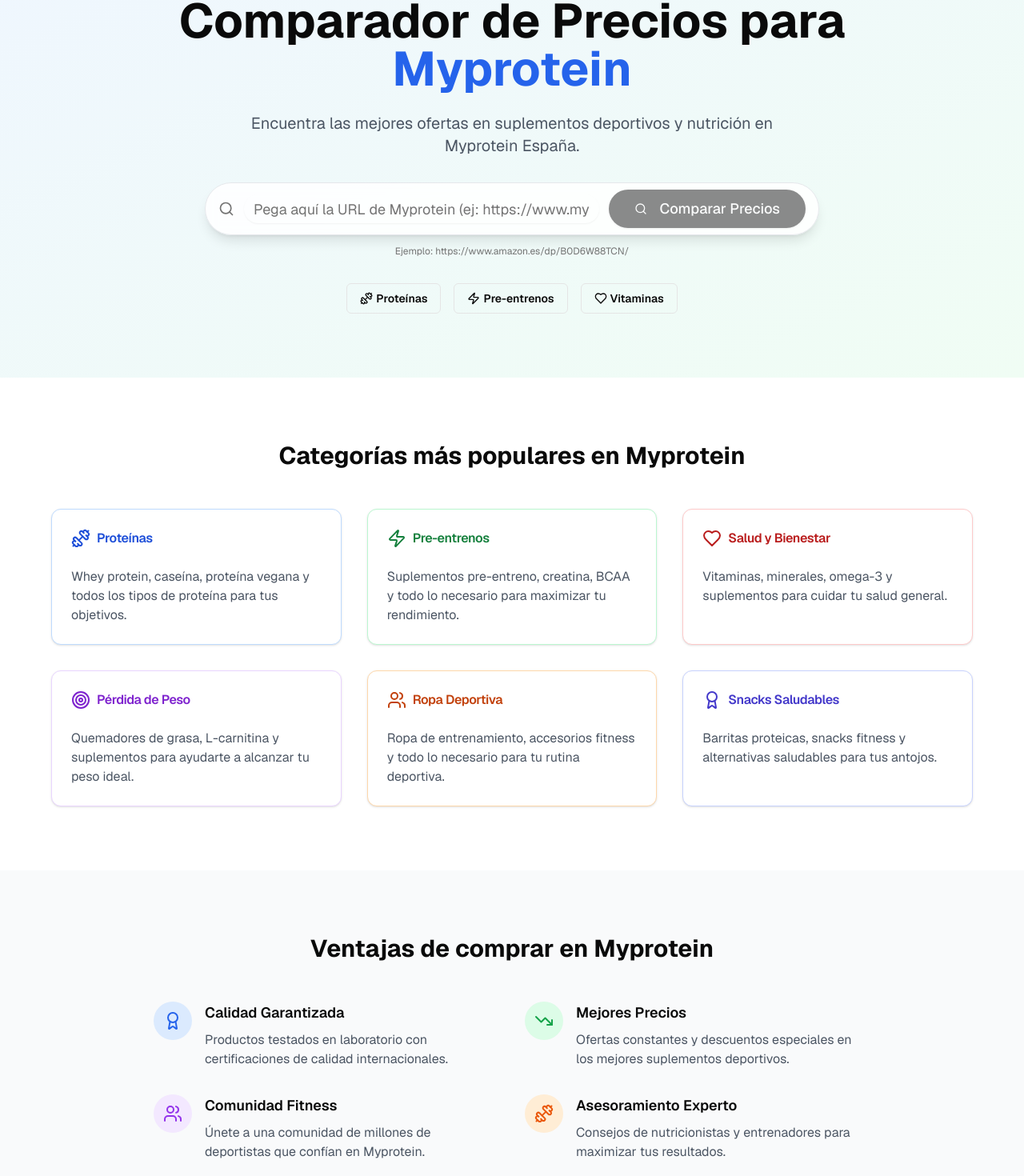
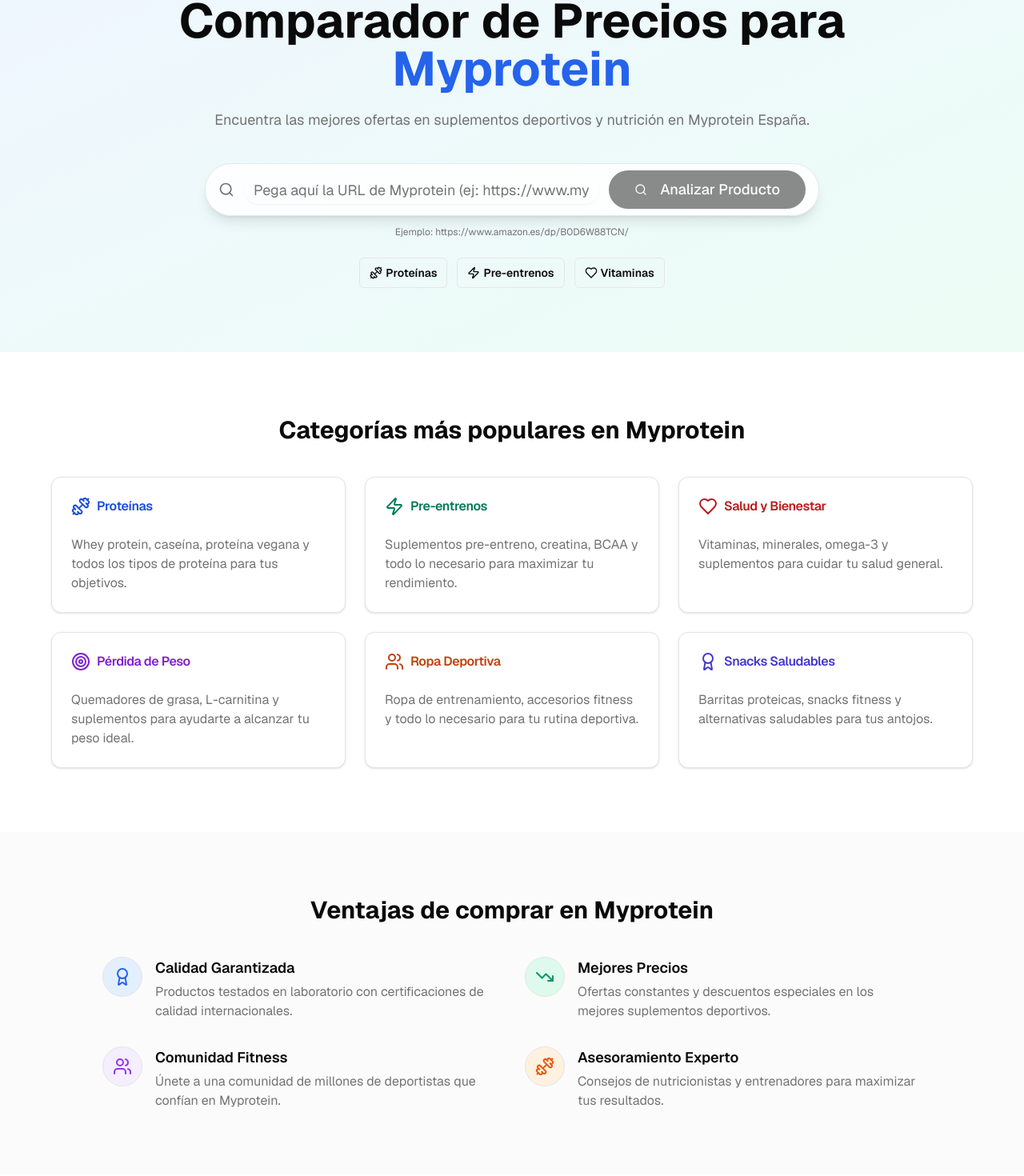
Before and after one commit to opinioneselectronicas1/comparo, a Next.js app: page /tienda/myprotein in a window 1280 px wide. Shown: the part 220-1690 px from the top of the page at 80% size. Built offline with nearby package versions, Linux system fonts and the light colour scheme.

Commit message:
Updated page.tsx

```diff
--- a/app/tienda/myprotein/page.tsx
+++ b/app/tienda/myprotein/page.tsx
@@ -1,3 +1,4 @@
+// app/myprotein/page.tsx
 import { Navbar } from "@/components/navbar";
 import { Button } from "@/components/ui/button";
 import { Badge } from "@/components/ui/badge";
@@ -11,224 +12,220 @@
   Zap,
   Award,
   Users,
-  Target
+  Target,
 } from "lucide-react";
 import Link from "next/link";
+
+export const metadata = {
+  title:
+    "Comparador de Precios Myprotein - Suplementos Deportivos | Comparaelprecio",
+  description:
+    "Especialistas en Myprotein España. Encuentra las mejores ofertas en proteínas, pre-entrenos, vitaminas y suplementos deportivos.",
+  keywords: [
+    "myprotein precios",
+    "ofertas myprotein",
+    "proteinas myprotein",
+    "suplementos deportivos",
+    "comparador myprotein",
+  ],
+};
 
 export default function MyproteinPage() {
   return (
     <>
       <Navbar />
-      <div className="min-h-screen pt-24 pb-12">
-        {/* Hero específico de Myprotein */}
-        <div className="bg-gradient-to-br from-blue-50 to-green-50 py-20 px-6">
-          <div className="max-w-4xl mx-auto text-center">
-            <Badge className="bg-blue-600 text-white mb-4">
+      <div className="min-h-screen bg-background text-foreground pt-24 pb-12">
+        {/* HERO */}
+        <section className="relative overflow-hidden bg-gradient-to-br from-blue-50 to-emerald-50 dark:from-[#0d1a1d] dark:to-[#0e1a10]">
+          <div className="absolute inset-0 pointer-events-none bg-white/0 dark:bg-black/10" />
+          <div className="relative z-10 px-6 py-16 sm:py-20">
+            <div className="mx-auto max-w-5xl text-center">
+              <Badge className="mb-4 bg-blue-600 text-white dark:bg-blue-600">
                 💪 Especialistas en Myprotein
               </Badge>
-            <h1 className="text-4xl md:text-6xl font-bold mb-6">
-              Comparador de Precios para <span className="text-blue-600">Myprotein</span>
+
+              <h1 className="mx-auto max-w-[22ch] text-4xl sm:text-5xl md:text-6xl font-bold leading-[1.1]">
+                Comparador de Precios para{" "}
+                <span className="text-blue-600 dark:text-blue-400">Myprotein</span>
               </h1>
-            <p className="text-xl text-gray-600 mb-8 max-w-2xl mx-auto">
+
+              <p className="mx-auto mt-5 max-w-[70ch] text-base sm:text-lg text-muted-foreground">
                 Encuentra las mejores ofertas en suplementos deportivos y nutrición en Myprotein España.
               </p>
 
+              {/* Buscador */}
+              <div id="buscar" className="mt-8 sm:mt-10">
                 <SearchForm
                   placeholder="Pega aquí la URL de Myprotein (ej: https://www.myprotein.es/...)"
-              className="mb-8"
+                  buttonText="Analizar Producto"
+                  className="mb-2"
                 />
+              </div>
 
-            <div className="flex flex-wrap justify-center gap-4">
-              <Badge variant="outline" className="text-sm py-2 px-4">
+              {/* Pills */}
+              <div className="mt-6 flex flex-wrap items-center justify-center gap-3">
+                <Badge variant="outline" className="text-sm py-2 px-3 border-border">
                   <Dumbbell className="mr-1 h-4 w-4" /> Proteínas
                 </Badge>
-              <Badge variant="outline" className="text-sm py-2 px-4">
+                <Badge variant="outline" className="text-sm py-2 px-3 border-border">
                   <Zap className="mr-1 h-4 w-4" /> Pre-entrenos
                 </Badge>
-              <Badge variant="outline" className="text-sm py-2 px-4">
+                <Badge variant="outline" className="text-sm py-2 px-3 border-border">
                   <Heart className="mr-1 h-4 w-4" /> Vitaminas
                 </Badge>
               </div>
             </div>
           </div>
+        </section>
 
-        {/* Categorías principales */}
-        <div className="py-20 px-6">
-          <div className="max-w-6xl mx-auto">
-            <h2 className="text-3xl font-bold text-center mb-12">
+        {/* CATEGORÍAS PRINCIPALES */}
+        <section className="px-6 py-16 sm:py-20">
+          <div className="mx-auto max-w-6xl">
+            <h2 className="mb-10 text-center text-3xl font-bold">
               Categorías más populares en Myprotein
             </h2>
 
-            <div className="grid md:grid-cols-3 gap-8">
-              <Card className="border-blue-200 hover:shadow-lg transition-shadow">
+            <div className="grid gap-6 md:grid-cols-3">
+              {[
+                {
+                  icon: <Dumbbell className="h-6 w-6" />,
+                  title: "Proteínas",
+                  color: "text-blue-700 dark:text-blue-400",
+                  desc: "Whey protein, caseína, proteína vegana y todos los tipos de proteína para tus objetivos.",
+                },
+                {
+                  icon: <Zap className="h-6 w-6" />,
+                  title: "Pre-entrenos",
+                  color: "text-emerald-700 dark:text-emerald-400",
+                  desc: "Suplementos pre-entreno, creatina, BCAA y todo lo necesario para maximizar tu rendimiento.",
+                },
+                {
+                  icon: <Heart className="h-6 w-6" />,
+                  title: "Salud y Bienestar",
+                  color: "text-red-700 dark:text-red-400",
+                  desc: "Vitaminas, minerales, omega-3 y suplementos para cuidar tu salud general.",
+                },
+                {
+                  icon: <Target className="h-6 w-6" />,
+                  title: "Pérdida de Peso",
+                  color: "text-purple-700 dark:text-purple-400",
+                  desc: "Quemadores de grasa, L-carnitina y suplementos para ayudarte a alcanzar tu peso ideal.",
+                },
+                {
+                  icon: <Users className="h-6 w-6" />,
+                  title: "Ropa Deportiva",
+                  color: "text-orange-700 dark:text-orange-400",
+                  desc: "Ropa de entrenamiento, accesorios fitness y todo lo necesario para tu rutina deportiva.",
+                },
+                {
+                  icon: <Award className="h-6 w-6" />,
+                  title: "Snacks Saludables",
+                  color: "text-indigo-700 dark:text-indigo-400",
+                  desc: "Barritas proteicas, snacks fitness y alternativas saludables para tus antojos.",
+                },
+              ].map((cat, i) => (
+                <Card
+                  key={i}
+                  className="bg-card border border-border hover:shadow-lg transition-shadow"
+                >
                   <CardHeader>
-                  <CardTitle className="flex items-center gap-2 text-blue-700">
-                    <Dumbbell className="h-6 w-6" />
-                    Proteínas
+                    <CardTitle className={`flex items-center gap-2 ${cat.color}`}>
+                      {cat.icon}
+                      {cat.title}
                     </CardTitle>
                   </CardHeader>
                   <CardContent>
-                  <p className="text-gray-600">
-                    Whey protein, caseína, proteína vegana y todos los tipos de proteína para tus objetivos.
-                  </p>
+                    <p className="text-muted-foreground">{cat.desc}</p>
                   </CardContent>
                 </Card>
-
-              <Card className="border-green-200 hover:shadow-lg transition-shadow">
-                <CardHeader>
-                  <CardTitle className="flex items-center gap-2 text-green-700">
-                    <Zap className="h-6 w-6" />
-                    Pre-entrenos
-                  </CardTitle>
-                </CardHeader>
-                <CardContent>
-                  <p className="text-gray-600">
-                    Suplementos pre-entreno, creatina, BCAA y todo lo necesario para maximizar tu rendimiento.
-                  </p>
-                </CardContent>
-              </Card>
-
-              <Card className="border-red-200 hover:shadow-lg transition-shadow">
-                <CardHeader>
-                  <CardTitle className="flex items-center gap-2 text-red-700">
-                    <Heart className="h-6 w-6" />
-                    Salud y Bienestar
-                  </CardTitle>
-                </CardHeader>
-                <CardContent>
-                  <p className="text-gray-600">
-                    Vitaminas, minerales, omega-3 y suplementos para cuidar tu salud general.
-                  </p>
-                </CardContent>
-              </Card>
-
-              <Card className="border-purple-200 hover:shadow-lg transition-shadow">
-                <CardHeader>
-                  <CardTitle className="flex items-center gap-2 text-purple-700">
-                    <Target className="h-6 w-6" />
-                    Pérdida de Peso
-                  </CardTitle>
-                </CardHeader>
-                <CardContent>
-                  <p className="text-gray-600">
-                    Quemadores de grasa, L-carnitina y suplementos para ayudarte a alcanzar tu peso ideal.
-                  </p>
-                </CardContent>
-              </Card>
-
-              <Card className="border-orange-200 hover:shadow-lg transition-shadow">
-                <CardHeader>
-                  <CardTitle className="flex items-center gap-2 text-orange-700">
-                    <Users className="h-6 w-6" />
-                    Ropa Deportiva
-                  </CardTitle>
-                </CardHeader>
-                <CardContent>
-                  <p className="text-gray-600">
-                    Ropa de entrenamiento, accesorios fitness y todo lo necesario para tu rutina deportiva.
-                  </p>
-                </CardContent>
-              </Card>
-
-              <Card className="border-indigo-200 hover:shadow-lg transition-shadow">
-                <CardHeader>
-                  <CardTitle className="flex items-center gap-2 text-indigo-700">
-                    <Award className="h-6 w-6" />
-                    Snacks Saludables
-                  </CardTitle>
-                </CardHeader>
-                <CardContent>
-                  <p className="text-gray-600">
-                    Barritas proteicas, snacks fitness y alternativas saludables para tus antojos.
-                  </p>
-                </CardContent>
-              </Card>
+              ))}
             </div>
           </div>
-        </div>
+        </section>
 
-        {/* Ventajas de Myprotein */}
-        <div className="bg-gray-50 py-20 px-6">
-          <div className="max-w-4xl mx-auto">
-            <h2 className="text-3xl font-bold text-center mb-12">
+        {/* VENTAJAS */}
+        <section className="bg-muted/40 dark:bg-muted/20 px-6 py-16 sm:py-20">
+          <div className="mx-auto max-w-5xl">
+            <h2 className="mb-10 text-center text-3xl font-bold">
               Ventajas de comprar en Myprotein
             </h2>
 
-            <div className="grid md:grid-cols-2 gap-8">
-              <div className="flex items-start gap-4">
-                <div className="bg-blue-100 p-3 rounded-full">
-                  <Award className="h-6 w-6 text-blue-600" />
-                </div>
-                <div>
-                  <h3 className="font-semibold text-lg mb-2">Calidad Garantizada</h3>
-                  <p className="text-gray-600">
-                    Productos testados en laboratorio con certificaciones de calidad internacionales.
-                  </p>
+            <div className="grid gap-8 md:grid-cols-2">
+              <Benefit
+                icon={<Award className="h-6 w-6 text-blue-600" />}
+                bubbleClass="bg-blue-100/70 dark:bg-blue-500/15"
+                title="Calidad Garantizada"
+                text="Productos testados en laboratorio con certificaciones de calidad internacionales."
+              />
+              <Benefit
+                icon={<TrendingDown className="h-6 w-6 text-emerald-600" />}
+                bubbleClass="bg-emerald-100/70 dark:bg-emerald-500/15"
+                title="Mejores Precios"
+                text="Ofertas constantes y descuentos especiales en los mejores suplementos deportivos."
+              />
+              <Benefit
+                icon={<Users className="h-6 w-6 text-purple-600" />}
+                bubbleClass="bg-purple-100/70 dark:bg-purple-500/15"
+                title="Comunidad Fitness"
+                text="Únete a una comunidad de millones de deportistas que confían en Myprotein."
+              />
+              <Benefit
+                icon={<Dumbbell className="h-6 w-6 text-orange-600" />}
+                bubbleClass="bg-orange-100/70 dark:bg-orange-500/15"
+                title="Asesoramiento Experto"
+                text="Consejos de nutricionistas y entrenadores para maximizar tus resultados."
+              />
             </div>
           </div>
-
-              <div className="flex items-start gap-4">
-                <div className="bg-green-100 p-3 rounded-full">
-                  <TrendingDown className="h-6 w-6 text-green-600" />
-                </div>
-                <div>
-                  <h3 className="font-semibold text-lg mb-2">Mejores Precios</h3>
-                  <p className="text-gray-600">
-                    Ofertas constantes y descuentos especiales en los mejores suplementos deportivos.
-                  </p>
-                </div>
-              </div>
-
-              <div className="flex items-start gap-4">
-                <div className="bg-purple-100 p-3 rounded-full">
-                  <Users className="h-6 w-6 text-purple-600" />
-                </div>
-                <div>
-                  <h3 className="font-semibold text-lg mb-2">Comunidad Fitness</h3>
-                  <p className="text-gray-600">
-                    Únete a una comunidad de millones de deportistas que confían en Myprotein.
-                  </p>
-                </div>
-              </div>
-
-              <div className="flex items-start gap-4">
-                <div className="bg-orange-100 p-3 rounded-full">
-                  <Dumbbell className="h-6 w-6 text-orange-600" />
-                </div>
-                <div>
-                  <h3 className="font-semibold text-lg mb-2">Asesoramiento Experto</h3>
-                  <p className="text-gray-600">
-                    Consejos de nutricionistas y entrenadores para maximizar tus resultados.
-                  </p>
-                </div>
-              </div>
-            </div>
-          </div>
-        </div>
+        </section>
 
         {/* CTA */}
-        <div className="py-20 px-6">
-          <div className="max-w-2xl mx-auto text-center">
-            <h2 className="text-3xl font-bold mb-6">
+        <section className="px-6 py-16 sm:py-20">
+          <div className="mx-auto max-w-2xl text-center">
+            <h2 className="text-3xl font-bold mb-4">
               ¿Listo para alcanzar tus objetivos fitness?
             </h2>
-            <p className="text-gray-600 mb-8">
+            <p className="text-muted-foreground mb-8">
               Compara precios en Myprotein y encuentra los mejores suplementos para tu entrenamiento.
             </p>
-            <Button asChild size="lg" className="bg-blue-600 hover:bg-blue-700">
+            <Button
+              asChild
+              size="lg"
+              className="rounded-full bg-blue-600 hover:bg-blue-700 text-white"
+            >
               <Link href="/#buscar">
                 Empezar a Comparar <Search className="ml-2 h-5 w-5" />
               </Link>
             </Button>
           </div>
-        </div>
+        </section>
       </div>
     </>
   );
 }
 
-export const metadata = {
-  title: "Comparador de Precios Myprotein - Suplementos Deportivos | Comparaelprecio",
-  description: "Especialistas en Myprotein España. Encuentra las mejores ofertas en proteínas, pre-entrenos, vitaminas y suplementos deportivos.",
-  keywords: ["myprotein precios", "ofertas myprotein", "proteinas myprotein", "suplementos deportivos", "comparador myprotein"],
-};
+/* ============ helpers ============ */
+
+function Benefit({
+  icon,
+  bubbleClass,
+  title,
+  text,
+}: {
+  icon: React.ReactNode;
+  bubbleClass?: string;
+  title: string;
+  text: string;
+}) {
+  return (
+    <div className="flex items-start gap-4">
+      <div className={`p-3 rounded-full border border-border ${bubbleClass ?? ""}`}>
+        {icon}
+      </div>
+      <div>
+        <h3 className="mb-1 text-lg font-semibold">{title}</h3>
+        <p className="text-muted-foreground">{text}</p>
+      </div>
+    </div>
+  );
+}
```
Lines whose indentation alone changed are shown as unchanged.
